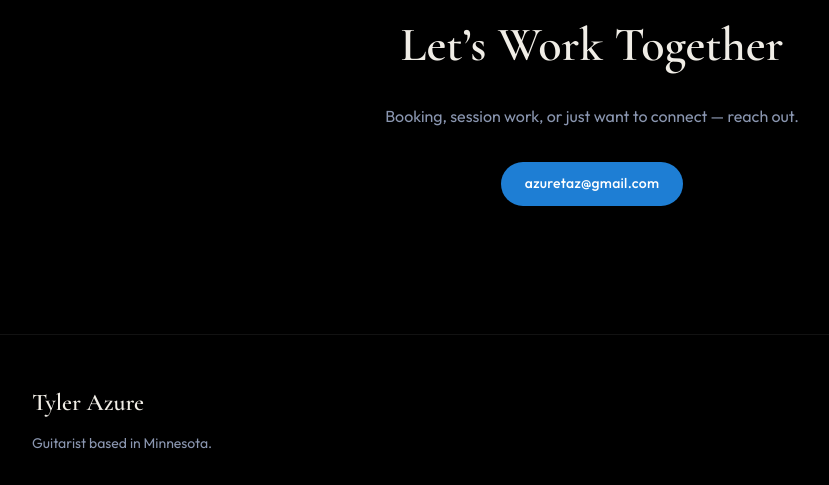
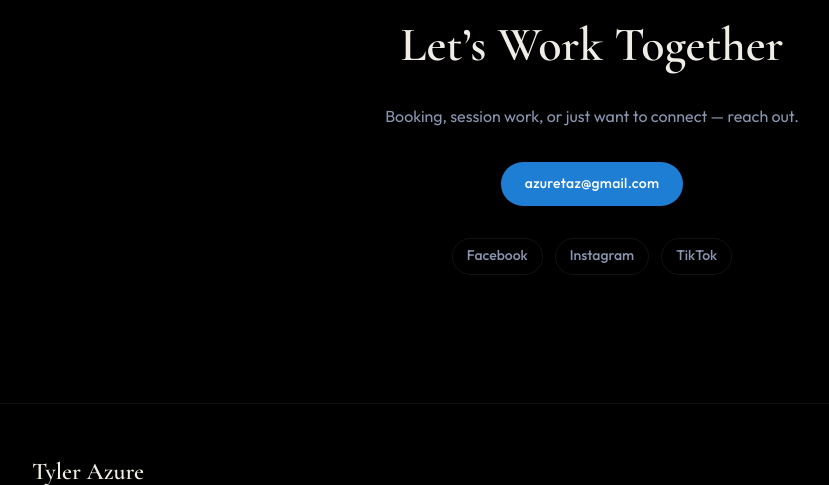
Before and after one commit to taz2022/tylertazazure.com, a Flask app: page / in a window 1280 px wide. Shown: the part 3800-4285 px from the top of the page, without its empty margins (48-877 px from the left). Run offline with Flask 3, Linux system fonts and the light colour scheme.

Commit message:
Hero name to Tyler "Taz" Azure, remove tagline, add socials
- Hero now shows just the name, no subtitle underneath
- Updated to Tyler "Taz" Azure
- Added Facebook, Instagram, TikTok links to contact section
  and footer
- Updated Instagram URL to azure_tyler

Co-Authored-By: Claude Opus 4.6 (1M context) <noreply@anthropic.com>

```diff
--- a/app/content.py
+++ b/app/content.py
@@ -39,8 +39,7 @@ NAV = {
 # ───────────────────────────────────────────────────────────
 HUB = {
     "hero": {
-        "name": "Tyler Azure",
-        "oneliner": "Guitarist based in Minnesota.",
+        "name": "Tyler \u201cTaz\u201d Azure",
         "pill": "Available for booking",
     },
 }
@@ -277,6 +276,8 @@ CONTACT = {
 FOOTER = {
     "tagline": "Guitarist based in Minnesota.",
     "social_links": [
-        {"platform": "Instagram", "url": "https://www.instagram.com/tazazure/", "icon": "instagram"},
+        {"platform": "Facebook", "url": "https://www.facebook.com/TylerAzure/", "icon": "facebook"},
+        {"platform": "Instagram", "url": "https://www.instagram.com/azure_tyler/", "icon": "instagram"},
+        {"platform": "TikTok", "url": "https://www.tiktok.com/@tyler_taz_azure", "icon": "tiktok"},
     ],
 }
--- a/app/static/css/page-hub.css
+++ b/app/static/css/page-hub.css
@@ -208,6 +208,13 @@
   margin: 0 0 2rem 0;
 }
 
+.hub-contact__socials {
+  display: flex;
+  justify-content: center;
+  gap: var(--space-3);
+  margin-top: 2rem;
+}
+
 /* ── Press page (also uses page-hub.css) ──────────────────── */
 .press-page {
   padding-top: var(--navbar-h);
--- a/app/templates/index.html
+++ b/app/templates/index.html
@@ -13,7 +13,6 @@
     <div class="hub-hero__inner">
       <span class="pill pill--amber">{{ hub.hero.pill }}</span>
       <h1 class="hub-hero__name">{{ hub.hero.name }}</h1>
-      <p class="hub-hero__oneliner">{{ hub.hero.oneliner }}</p>
     </div>
     <div class="hub-hero__scroll-indicator">Scroll</div>
   </section>
@@ -82,6 +81,13 @@
       <h2 class="hub-contact__headline">{{ contact.headline }}</h2>
       <p class="hub-contact__sub">{{ contact.subheadline }}</p>
       <a href="mailto:{{ contact.email }}" class="btn btn--primary">{{ contact.email }}</a>
+      {% if footer.social_links %}
+      <div class="hub-contact__socials">
+        {% for link in footer.social_links %}
+        <a href="{{ link.url }}" class="social-link" target="_blank" rel="noopener">{{ link.platform }}</a>
+        {% endfor %}
+      </div>
+      {% endif %}
     </div>
   </section>
 
```
